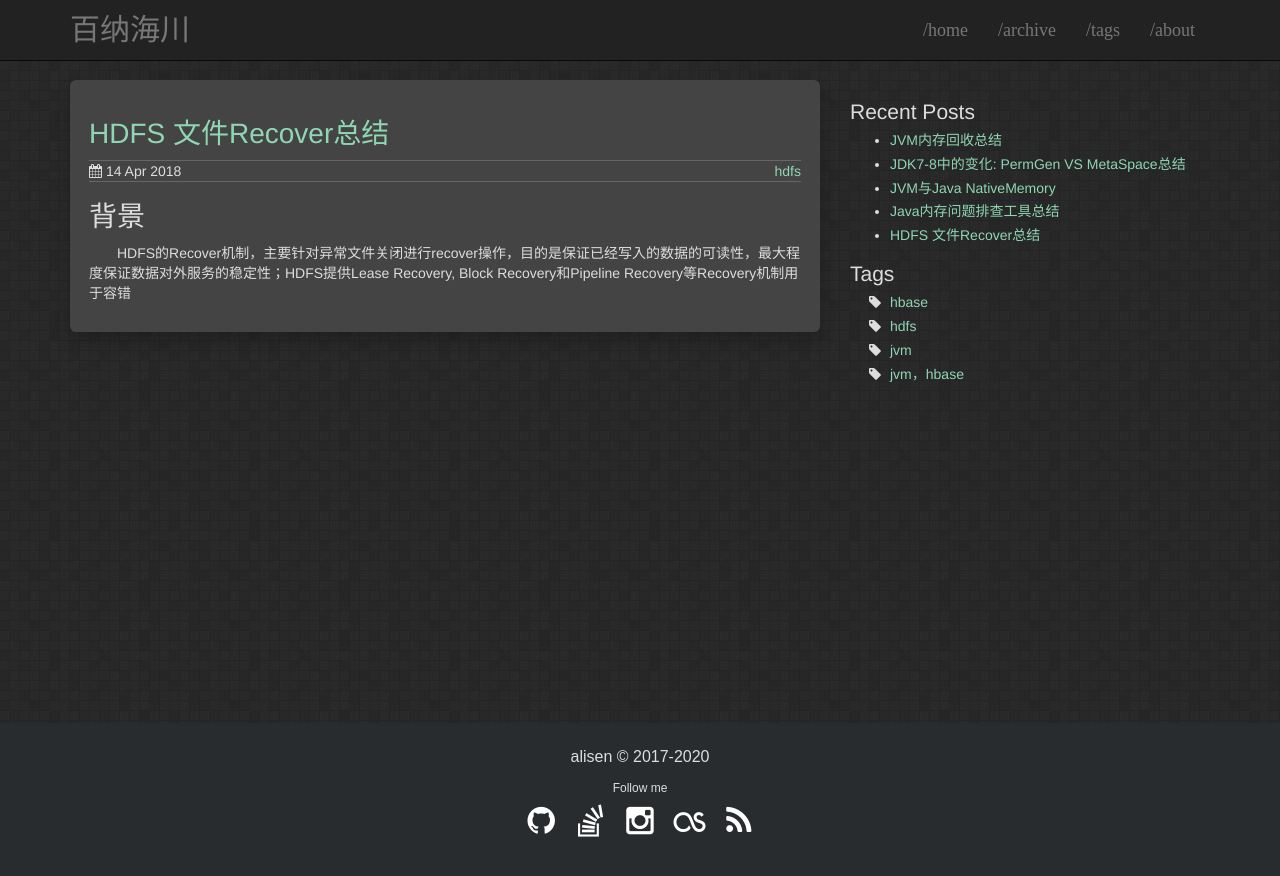
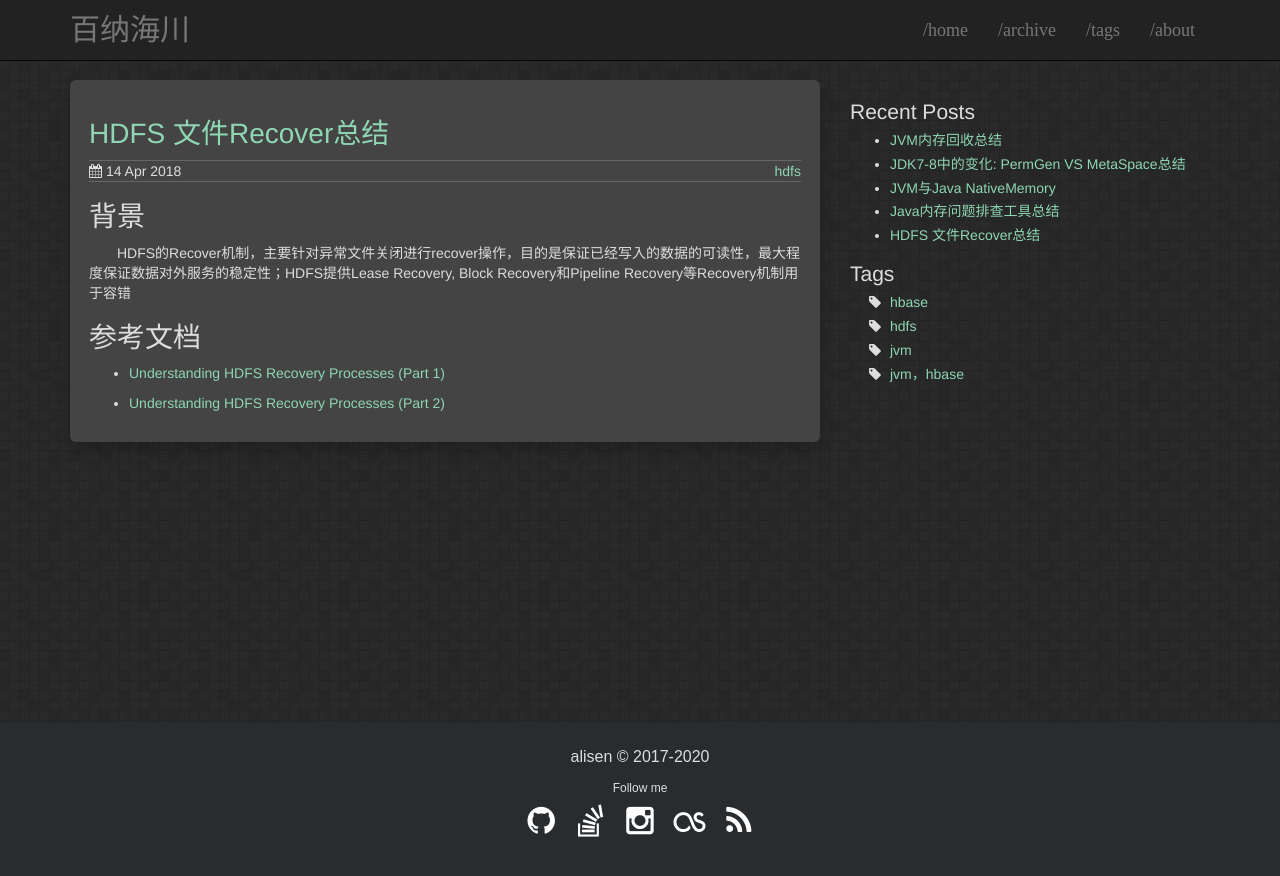
Before and after one commit to igithu/summary, a Jekyll site: the page built from _posts/2018-04-14-hdfs-recover.md, in a window 1280 px wide. Shown: the top 876 px of the page. Built offline with Jekyll 4.4.1, drawn with Linux system fonts in a browser that asks for light colours.

Commit message:
Update 2018-04-14-hdfs-recover.md

```diff
--- a/_posts/2018-04-14-hdfs-recover.md
+++ b/_posts/2018-04-14-hdfs-recover.md
@@ -7,3 +7,10 @@ tags: hdfs
 
 # 背景
 &emsp;&emsp;HDFS的Recover机制，主要针对异常文件关闭进行recover操作，目的是保证已经写入的数据的可读性，最大程度保证数据对外服务的稳定性；HDFS提供Lease Recovery, Block Recovery和Pipeline Recovery等Recovery机制用于容错
+
+
+
+# 参考文档
+* [Understanding HDFS Recovery Processes (Part 1)](http://blog.cloudera.com/blog/2015/02/understanding-hdfs-recovery-processes-part-1/)
+
+* [Understanding HDFS Recovery Processes (Part 2)](https://blog.cloudera.com/blog/2015/03/understanding-hdfs-recovery-processes-part-2/)
```
